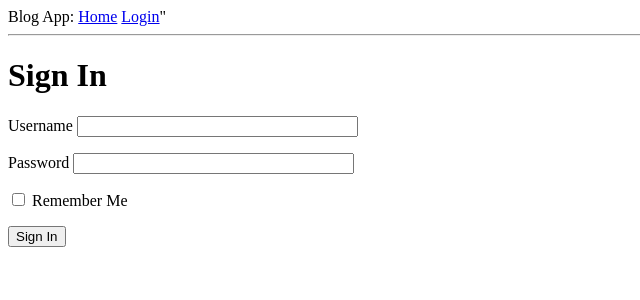
After one commit to ajandl/flask_tut, a Flask app: page /login in a window 1280 px wide. The commit adds this page. Shown: the top 300 px of the page, without its empty margins (0-640 px from the left). Run offline with Flask 2, Linux system fonts and the light colour scheme.

Commit message:
First forms displaying

```diff
--- a/app1/__init__.py
+++ b/app1/__init__.py
@@ -1,8 +1,11 @@
 from flask import Flask
+from config import Config
+
 
 app = Flask(__name__)
 '''creates an instance of Flask, many optional parameters are omitted here.
 One optional parameter omitted above is template_folder.
-This defaults to templates'''
+This defaults to the templates folder'''
+app.config.from_object(Config)
 
 from app1 import routes
--- /dev/null
+++ b/app1/forms.py
@@ -0,0 +1,10 @@
+from flask_wtf import FlaskForm
+from wtforms import StringField, PasswordField, BooleanField, SubmitField
+from wtforms.validators import DataRequired
+
+
+class LoginForm (FlaskForm):
+    username = StringField('Username', validators=[DataRequired()])
+    password = PasswordField('Password', validators=[DataRequired()])
+    remember_me = BooleanField('Remember Me')
+    submit = SubmitField('Sign In')
--- a/app1/routes.py
+++ b/app1/routes.py
@@ -1,5 +1,6 @@
 from flask import render_template
 from app1 import app
+from app1.forms import LoginForm
 
 
 @app.route('/')
@@ -22,6 +23,12 @@ def index():
     return render_template('index.html', title='Home', user=user, posds=posts)
 
 
+@app.route('/login')
+def login():
+    form = LoginForm()
+    return render_template('login.html', title='Sign In', form=form)
+
+
 @app.route('/data')
 def return_data():
     return {'num1': 42, 'num2': 27}
--- a/app1/templates/base.html
+++ b/app1/templates/base.html
@@ -9,7 +9,11 @@
         {% endif %}
     </head>
     <body>
-        <div>Blog App: <a href="/index">Home</a></div>
+        <div>
+            Blog App:
+            <a href="/index">Home</a>
+            <a href="/login">Login</a>"
+        </div>
         <hr>
         {% block content %}{% endblock %}
     </body>
--- /dev/null
+++ b/app1/templates/login.html
@@ -0,0 +1,18 @@
+{% extends "base.html" %}
+
+{% block content %}
+    <h1>Sign In</h1>
+    <form action="" method="post" novalidate>
+        {{ form.hidden_tag() }}
+        <p>
+            {{ form.username.label }}
+            {{ form.username(size=32) }}
+        </p>
+        <p>
+            {{ form.password.label }}
+            {{ form.password(size=32) }}
+        </p>
+        <p>{{ form.remember_me() }} {{form.remember_me.label }}</p>
+        <p>{{form.submit() }}</p>
+    </form>
+{% endblock %}
--- /dev/null
+++ b/config.py
@@ -0,0 +1,5 @@
+import os
+
+
+class Config(object):
+    SECRET_KEY = os.environ.get('SECRET_KEY') or 'my_secret_key'
```
